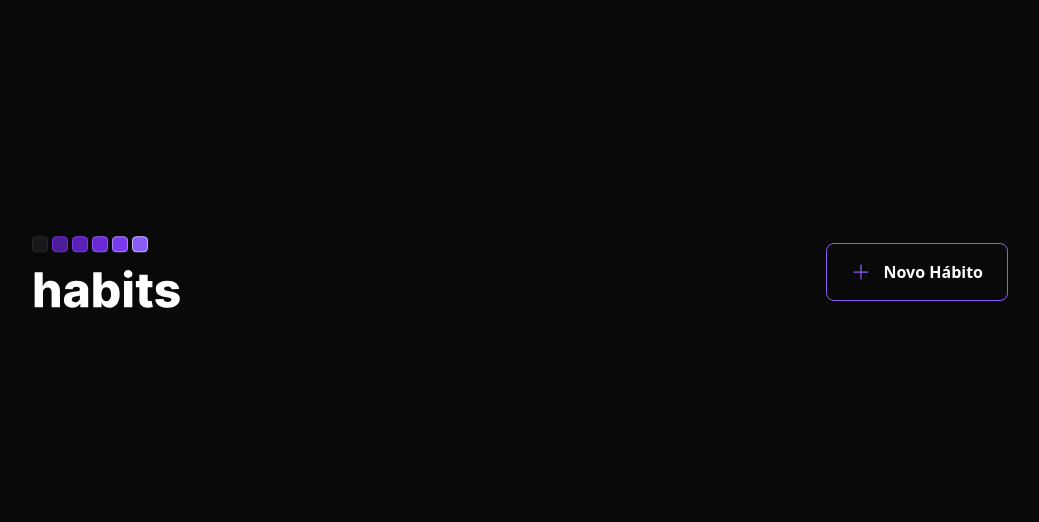
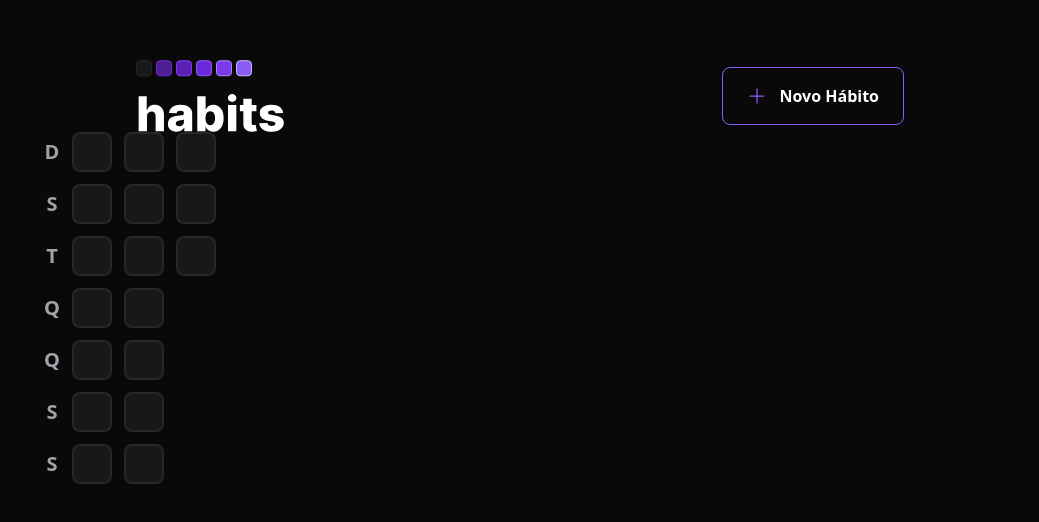
Before and after one commit to anamanuellar/habitApp, a React (Vite) app in the folder web/: page / in a window 1280 px wide. Shown: the part 128-650 px from the top of the page, without its empty margins (120-1159 px from the left). Built offline with nearby package versions, Linux system fonts and the light colour scheme.

Commit message:
Tabela de hábitos diários

```diff
--- a/web/src/App.tsx
+++ b/web/src/App.tsx
@@ -1,5 +1,6 @@
 import './styles/global.css';
 import { Header } from './components/Header';
+import { SummaryTable } from './components/SummaryTable';
 
 
 //import { Habit } from './components/Habit'
@@ -9,6 +10,7 @@
     <div className='w-screen h-screen flex justify-center items-center'>
       <div className='w-full max-w-5xl px-6 flex-col gap-16'>
         <Header />
+        <SummaryTable />
       </div>
     </div>
   )
--- /dev/null
+++ b/web/src/components/HabitDay.tsx
@@ -0,0 +1,9 @@
+//interface HabitProps {
+   // completed: number
+//}
+
+export function HabitDay() {
+    return (
+        <div className="w-10 h-10 bg-zinc-900 border-2 border-zinc-800 rounded-lg"></div>
+    )
+}
--- a/web/src/components/Header.tsx
+++ b/web/src/components/Header.tsx
@@ -3,7 +3,7 @@
 
 export function Header() {
     return (
-        <div className='w-full mx-auto flex items-center justify-between'>
+        <div className='w-full max-w-3xl mx-auto flex items-center justify-between'>
             <img src={logoImage} alt='Habits' />
             <button
                 type='button'
--- /dev/null
+++ b/web/src/components/SummaryTable.tsx
@@ -0,0 +1,49 @@
+import { HabitDay } from "./HabitDay";
+
+const weekDays = [
+'D',
+'S',
+'T',
+'Q',
+'Q',
+'S',
+'S',
+];
+
+export function SummaryTable(){
+    return (
+        <div className="w-full flex">
+            <div className="grid grid-rows-7 grid-flow-row gap-3">
+              {  weekDays.map((weekDay, i) => {
+                    return (
+                        <div key= {`${weekDay}-${i}`} className="text-zinc-400 text-xl h-10 w-10 font-bold flex items-center justify-center">
+                        {weekDay}
+                    </div>
+                    )
+                })}
+
+            </div>
+
+            <div className="grid grid-rows-7 grid-flow-col gap-3">
+                <HabitDay />
+                <HabitDay />
+                <HabitDay />
+                <HabitDay />
+                <HabitDay />
+                <HabitDay />
+                <HabitDay />
+                <HabitDay />
+                <HabitDay />
+                <HabitDay />
+                <HabitDay />
+                <HabitDay />
+                <HabitDay />
+                <HabitDay />
+                <HabitDay />
+                <HabitDay />
+                <HabitDay />
+            </div>
+        </div>
+    )
+
+}
--- a/web/tailwind.config.cjs
+++ b/web/tailwind.config.cjs
@@ -9,6 +9,10 @@
       colors: {
         background: '#09090A'
       },
+
+      gridTemplateRows: {
+        7: 'repeat(7, minmax(0, 1fr))',
+      }
     },
   },
   plugins: [],
```
